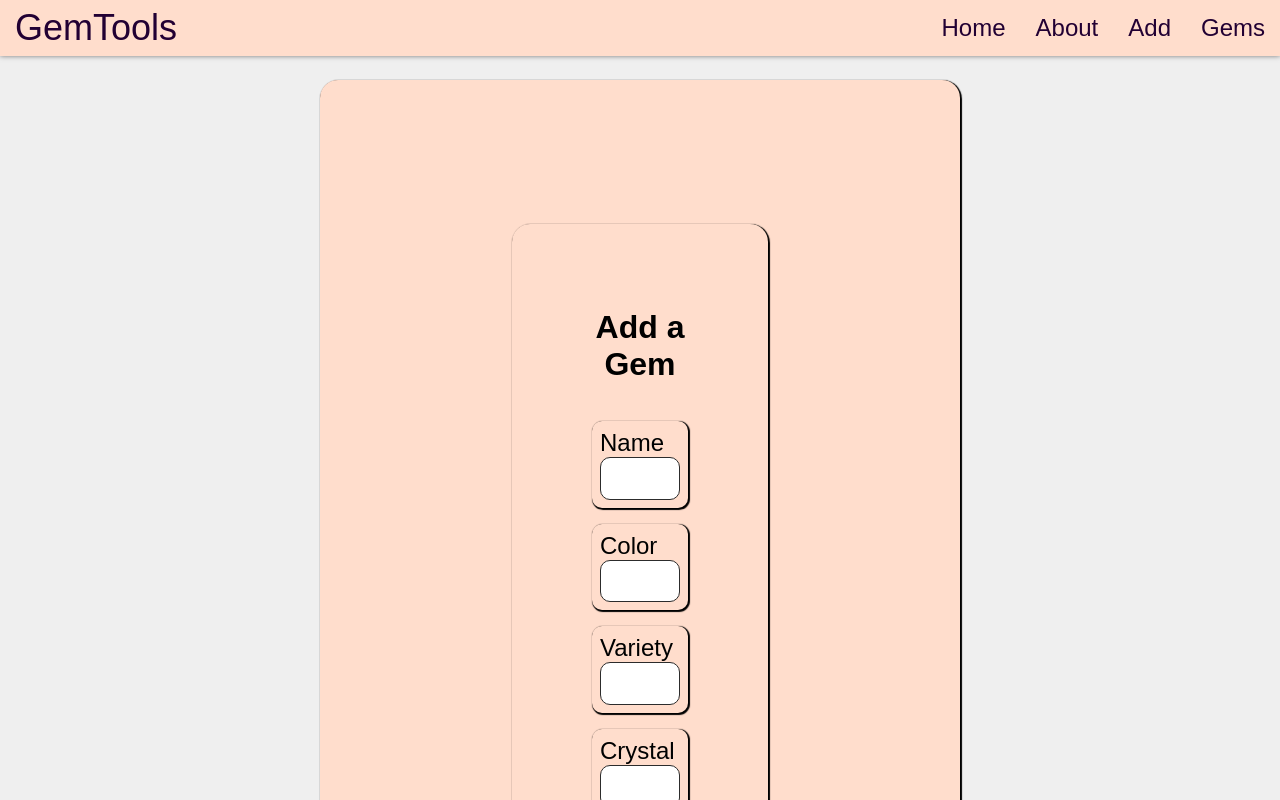
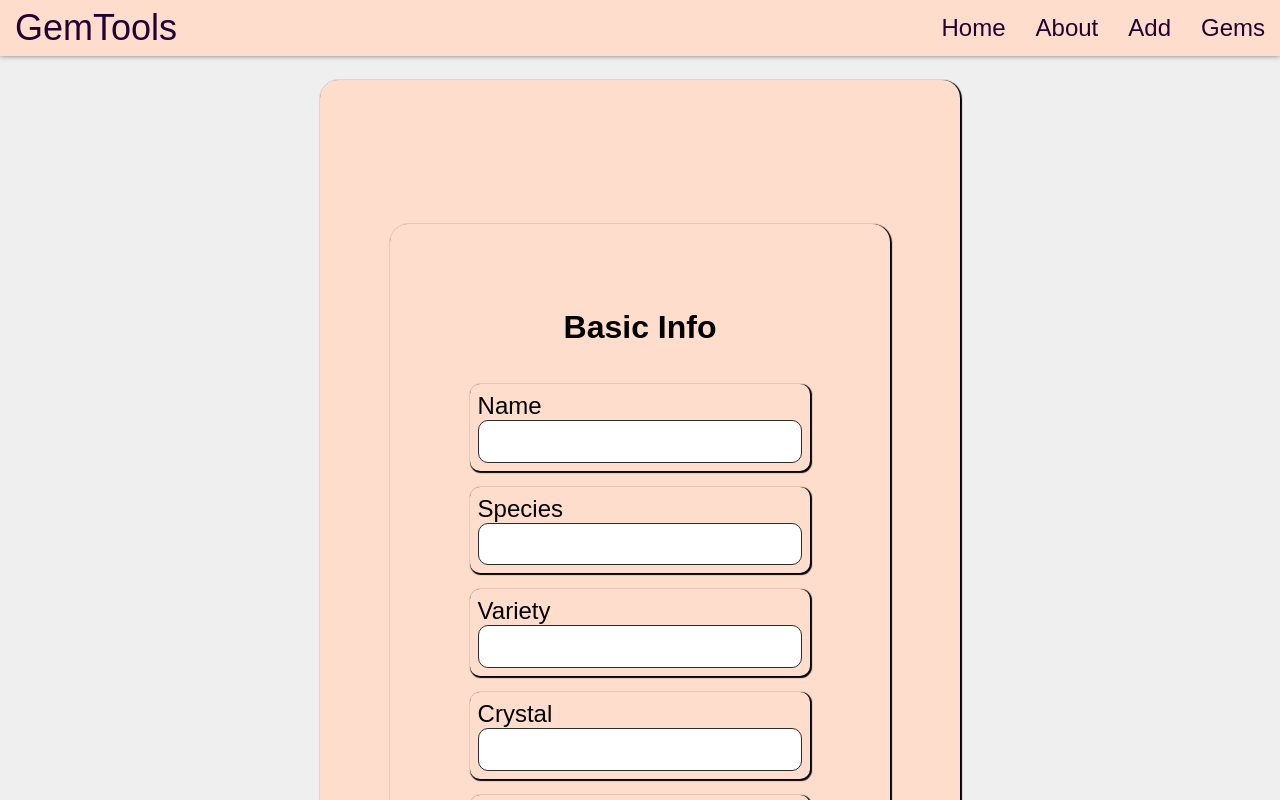
Before and after one commit to timegated/gem-study-tool, a React app in the folder client/: page /add in a window 1280 px wide. Shown: the top 800 px of the page. Built offline with nearby package versions, Linux system fonts and the light colour scheme; a web font is replaced by a local one.

Commit message:
basicComponent: post request is working to backend from onSubmit

```diff
--- a/client/src/components/Gems/Basic/Basic.css
+++ b/client/src/components/Gems/Basic/Basic.css
@@ -5,7 +5,6 @@
   color: black;
   background: #FFDDCC;
   padding: 4rem;
-  width: 50%;
   border-radius: 18px;
   box-shadow: 1px 1px 1px 1px black;
 }
@@ -42,3 +41,6 @@ input[type="text"] {
   border: 1px solid #2c2c2c;
   border-radius: 10px;
 }
+
+
+@media and max-width()
--- a/client/src/components/Gems/Basic/Basic.js
+++ b/client/src/components/Gems/Basic/Basic.js
@@ -33,15 +33,20 @@ const Basic = () => {
 
   return (
     <div className={styles.addContent}>
-      <h1>Add a Gem</h1>
+      <h1>Basic Info</h1>
       <form onSubmit={onSubmit}>
         <div className={styles.inputGroup}>
           <label htmlFor="Name">Name</label>
           <input type="text" name="name" value={name} onChange={onChange} />
         </div>
         <div className={styles.inputGroup}>
-          <label htmlFor="Color">Color</label>
-          <input type="text" name="color" value={species} onChange={onChange} />
+          <label htmlFor="Species">Species</label>
+          <input
+            type="text"
+            name="species"
+            value={species}
+            onChange={onChange}
+          />
         </div>
         <div className={styles.inputGroup}>
           <label htmlFor="Variety">Variety</label>
--- a/client/src/components/Pages/About/About.css
+++ b/client/src/components/Pages/About/About.css
@@ -3,7 +3,7 @@
   width: 850px;
   background: #FFDDCC;
   border-radius: 24px;
-  box-shadow: 5px 5px 5px 5px #FFDDCC;
+  box-shadow: 2px 2px 2px 2px #220033;
   color: #220033;
   padding: 10rem;
 }
```
